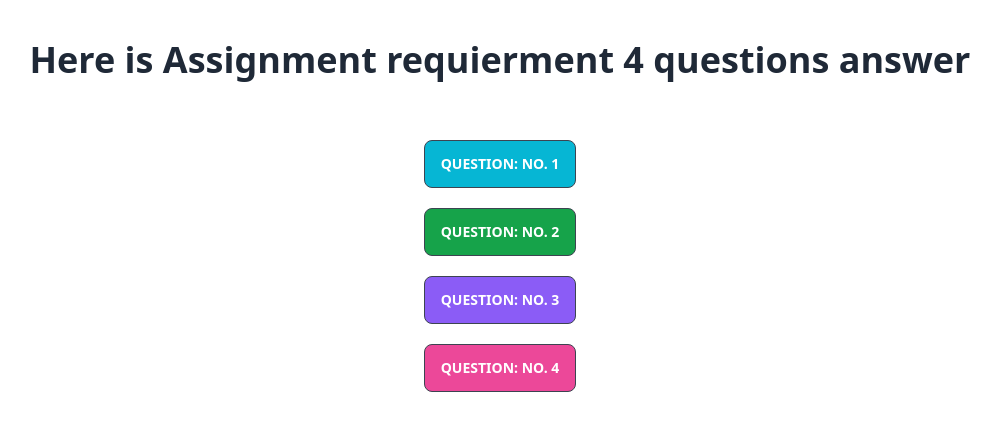
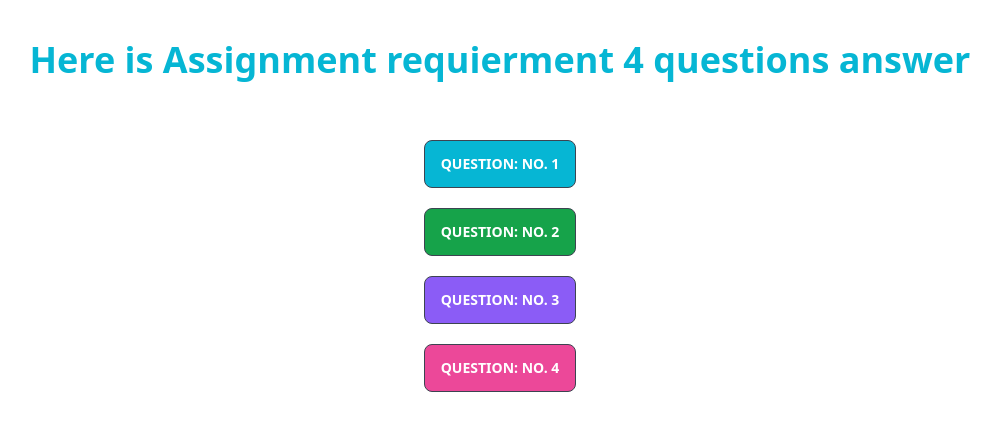
Before and after one commit to AhsanPhero2022/Geometry-Genius, a plain HTML site: page QA.html in a window 1280 px wide. Shown: the whole page, without its empty margins (140-1141 px from the left). Drawn offline with nearby package versions, Linux system fonts and the light colour scheme.

```diff
--- a/QA.html
+++ b/QA.html
@@ -13,7 +13,8 @@
 <body>
   <header>
     <div>
-      <h1 class="font-bold text-center text-4xl m-30 px-5 py-10">Here is Assignment requierment 4 questions answer</h1>
+      <h1 class="font-bold text-center text-4xl m-30 px-5 py-10 text-cyan-500">Here is Assignment requierment 4
+        questions answer</h1>
     </div>
   </header>
   <main>
```
